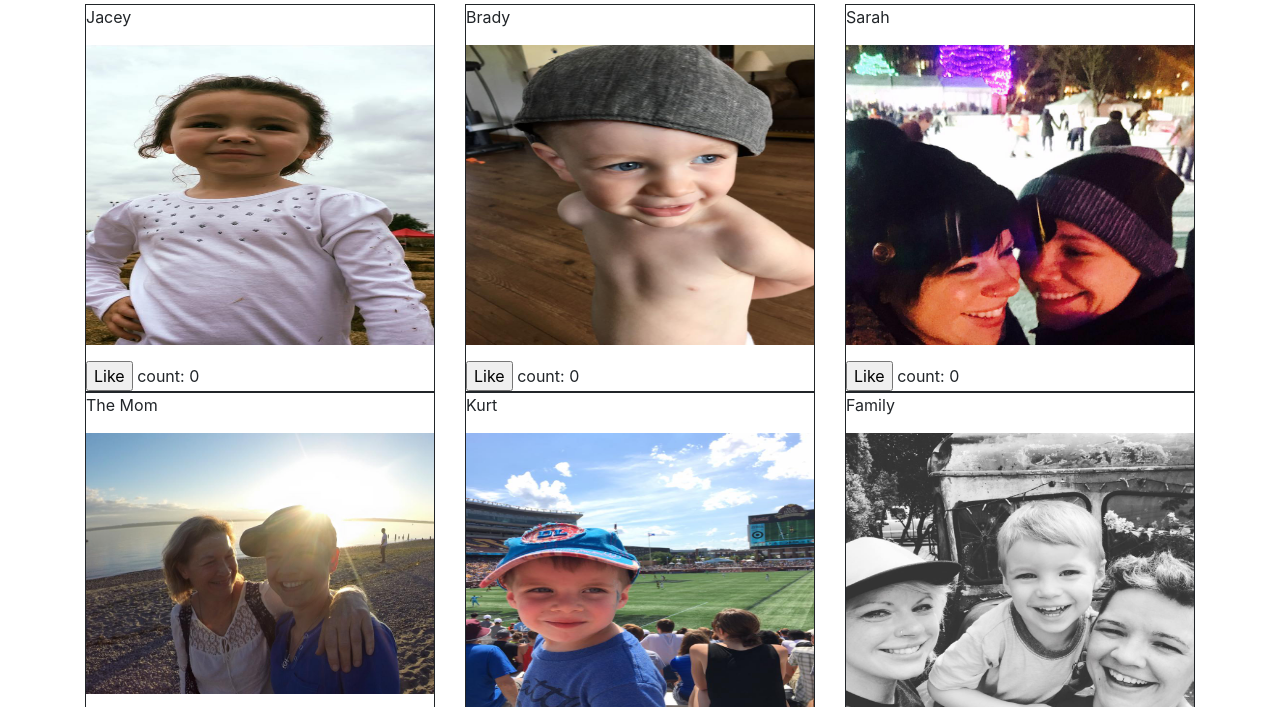
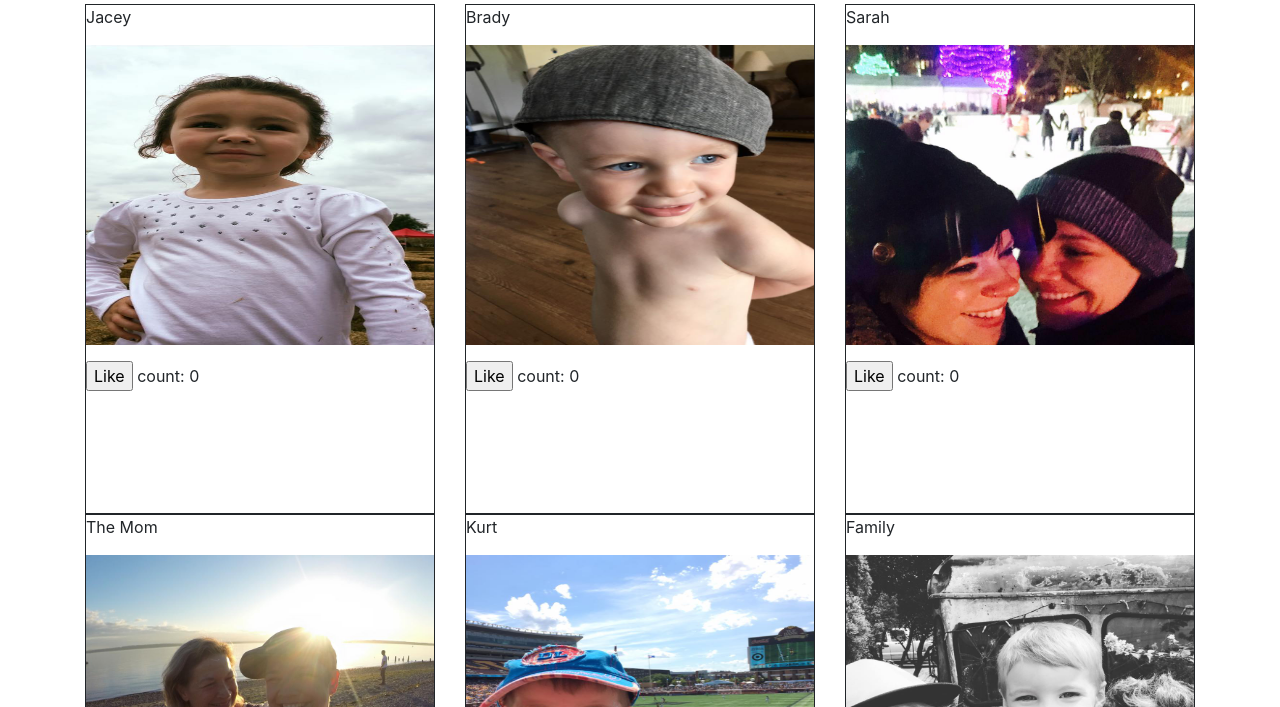
Before and after one commit to sharaseaman/picgallery, a website: page public/views/index.html in a window 1280 px wide. Shown: the part 91-798 px from the top of the page. Drawn offline with Linux system fonts and the light colour scheme; files that its build step writes are made by us from their sources; files whose address does not match are found by name.

Commit message:
divs work

```diff
--- a/public/styles/style.css
+++ b/public/styles/style.css
@@ -16,4 +16,5 @@
   float: left;
   border-style: solid;
   border-width: 1px;
+  min-height: 510px;
 }
```
